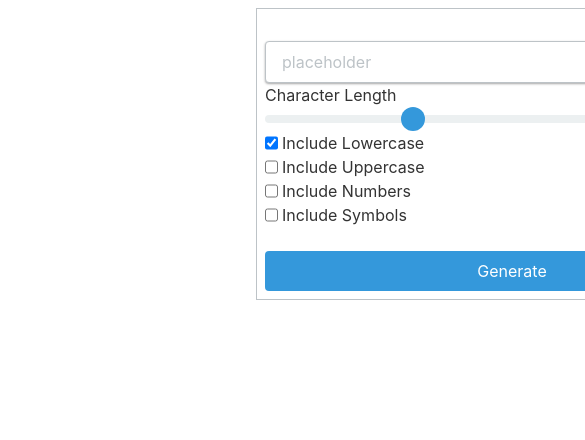
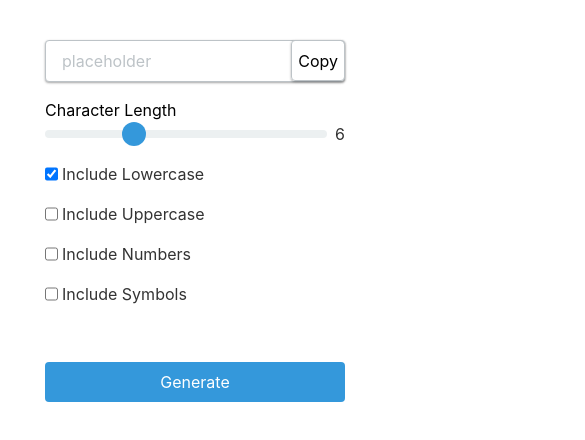
Before and after one commit to hassanAdamineJad/passwordGenerator, a React (Create React App) app: page / in a window 390 px wide. Shown: the top 440 px of the page, 585 px wide, since content can reach past the window. Built offline with nearby package versions, Linux system fonts and the light colour scheme.

Commit message:
feat: Improved the responsive view

```diff
--- a/src/App.scss
+++ b/src/App.scss
@@ -1,26 +1,63 @@
 @use 'styles/variables';
 
+// Container styles
+.container {
+  // Basic styles
+  width: 100%;
+  max-width: 1200px;
+  margin: 0 auto; // Center the container
+  padding: variables.$spacing-md; // Basic padding
 
-.container {
+  // Flexbox layout for responsive design
   display: flex;
-  justify-content: center;
-  margin: variables.$spacing-sm auto;
-  width: 1024px;
+  flex-direction: column; // Default to column for small screens
+  align-items: center; // Center content horizontally
+  justify-content: center; // Center content vertically
+
+  // Adjust padding for larger screens
+  @media (min-width: variables.$breakpoint-small) {
+    padding: variables.$spacing-sm;
   }
 
-
-.card {
-  display: flex;
-  flex-direction: column;
-  justify-content: center;
-  background-color: variables.$color-white;
-  color: variables.$color-text;
-  padding: variables.$spacing-sm;
-  border: 1px solid variables.$color-border;
-  width: 50%;
-
+  @media (min-width: variables.$breakpoint-medium) {
+    padding: variables.$spacing-lg;
   }
 
+  @media (min-width: variables.$breakpoint-large) {
+    padding: variables.$spacing-xl;
+  }
+
+  // Responsive width
+  @media (min-width: variables.$breakpoint-small) {
+    max-width: 540px;
+  }
+
+  @media (min-width: variables.$breakpoint-medium) {
+    max-width: 720px;
+  }
+
+  @media (min-width: variables.$breakpoint-large) {
+    max-width: 960px;
+  }
+
+  @media (min-width: 1200px) {
+    max-width: 1140px;
+  }
+
+  // Optional: Add grid or flexbox properties for inner content alignment
+  & > .content {
+    display: flex;
+    flex-wrap: wrap;
+    flex-direction: column;
+    gap: variables.$spacing-md;
+
+    // Adjust layout for medium and larger screens
+    @media (min-width: variables.$breakpoint-medium) {
+      flex-direction: row;
+      justify-content: space-between;
+    }
+  }
   .error {
     color: variables.$color-accent;
   }
+}
--- a/src/components/GeneratePassword/index.tsx
+++ b/src/components/GeneratePassword/index.tsx
@@ -24,7 +24,7 @@ function GeneratePassword() {
   }
 
   return (
-    <div className="card">
+    <div className="content">
       <Input
         type="text"
         value={state.password}
--- a/src/styles/_variables.scss
+++ b/src/styles/_variables.scss
@@ -54,3 +54,8 @@ $z-index-top: 999;
 $transition-fast: 0.2s;
 $transition-normal: 0.4s;
 $transition-slow: 0.6s;
+
+// Define breakpoints
+$breakpoint-small: 576px;  // Small devices (phones)
+$breakpoint-medium: 768px; // Medium devices (tablets)
+$breakpoint-large: 992px;  // Large devices (desktops)
```
Lines whose indentation alone changed are shown as unchanged.
